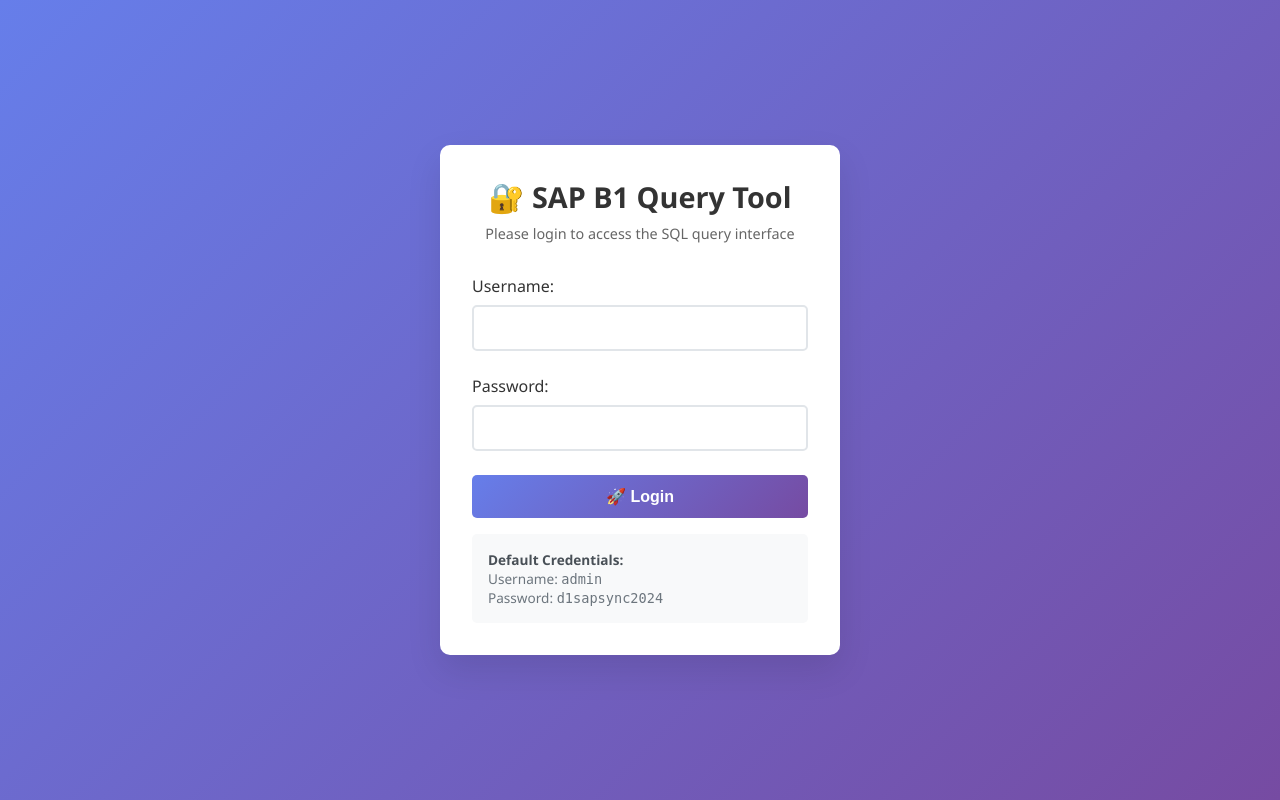
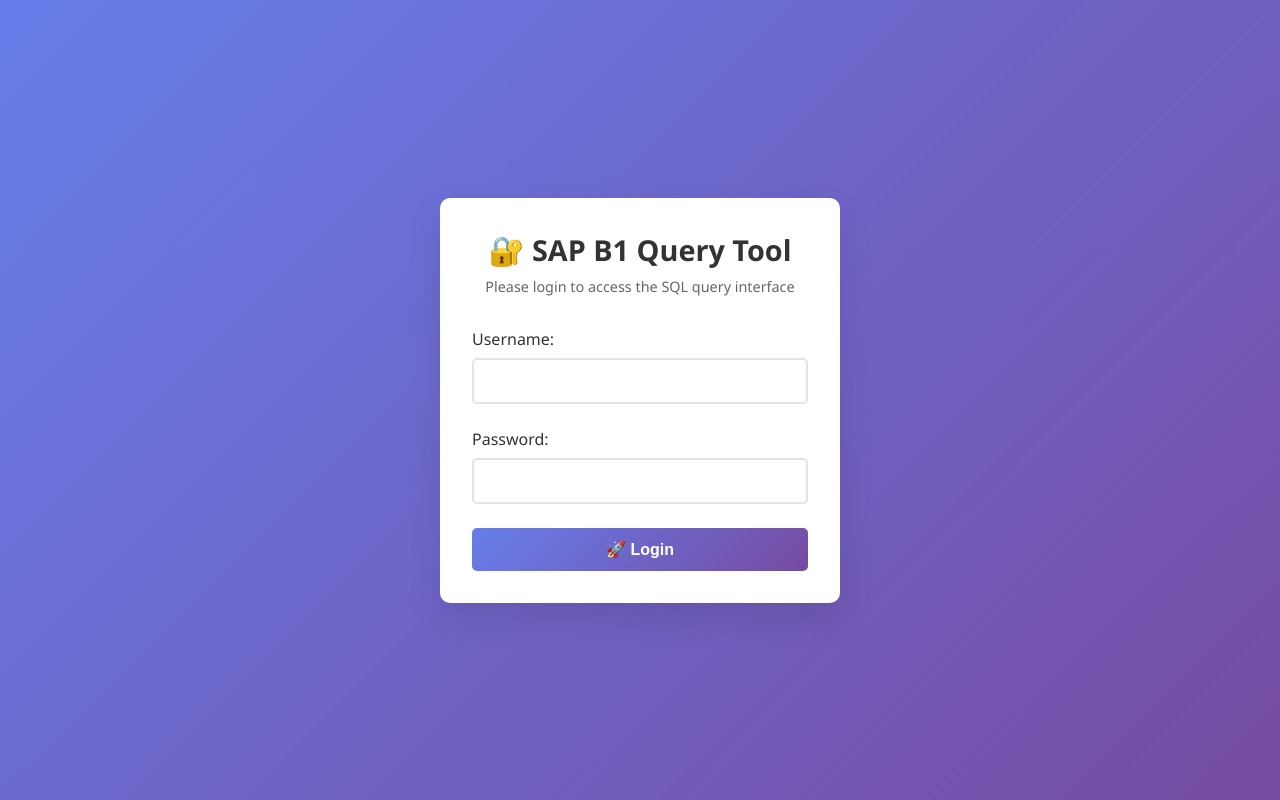
Before and after one commit to binaryelements/d1sapsync, a Flask app: page /login in a window 1280 px wide. Run offline with Flask 3, Linux system fonts and the light colour scheme.

Commit message:
Remove admin credentials from login page and startup messages
- Remove default credentials display from login page template
- Remove credentials output from startup console messages
- Maintain security by not exposing default credentials in UI

🤖 Generated with [Claude Code](https://claude.ai/code)

Co-Authored-By: Claude <noreply@anthropic.com>

```diff
--- a/run_web_ui.py
+++ b/run_web_ui.py
@@ -16,10 +16,6 @@ def main():
     print("📍 Server will be available at:")
     print("   🌐 http://localhost:9000")
     print("   🌐 http://127.0.0.1:9000")
-    print()
-    print("🔐 Default Login Credentials:")
-    print("   👤 Username: admin")
-    print("   🔑 Password: d1sapsync2024")
     print()
     print("⚡ Features:")
     print("   • Execute SQL queries against SAP B1 database")
--- a/templates/login.html
+++ b/templates/login.html
@@ -112,18 +112,6 @@
             border: 1px solid #bee5eb;
         }
 
-        .credentials-info {
-            background-color: #f8f9fa;
-            padding: 1rem;
-            border-radius: 5px;
-            margin-top: 1rem;
-            font-size: 0.85rem;
-            color: #6c757d;
-        }
-
-        .credentials-info strong {
-            color: #495057;
-        }
     </style>
 </head>
 <body>
@@ -159,11 +147,6 @@
             </button>
         </form>
 
-        <div class="credentials-info">
-            <strong>Default Credentials:</strong><br>
-            Username: <code>admin</code><br>
-            Password: <code>d1sapsync2024</code>
-        </div>
     </div>
 </body>
 </html>
```
